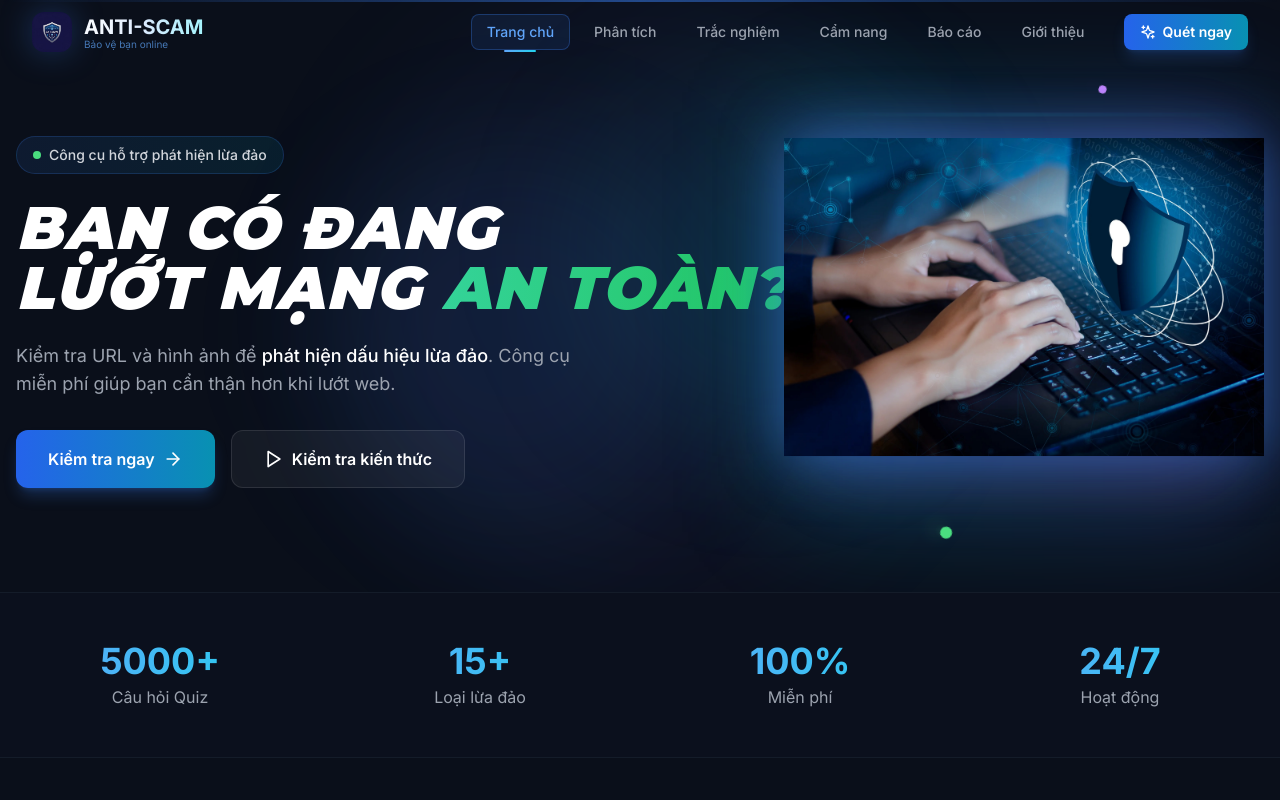
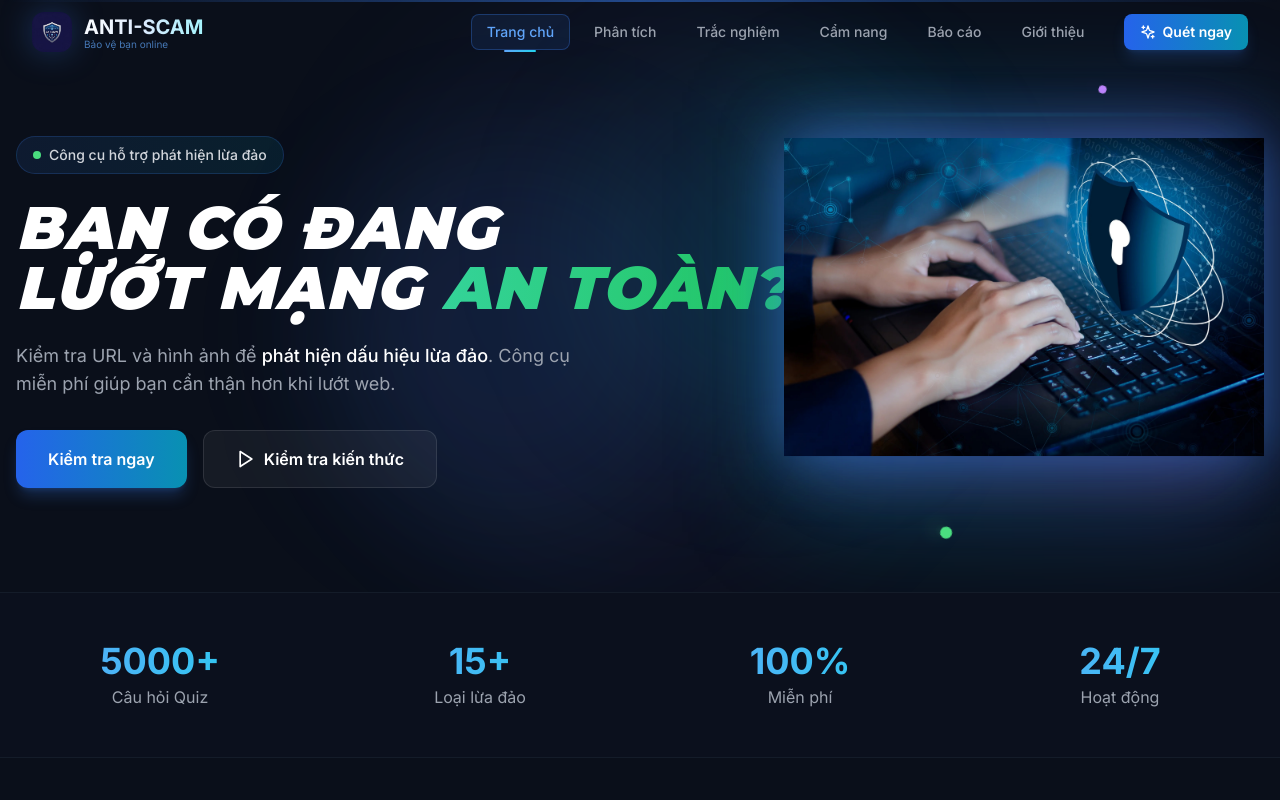
Before and after one commit to maitamdev/Anti-Scam, a Next.js app: page / in a window 1280 px wide. Shown: the top 800 px of the page. Built offline with nearby package versions, Linux system fonts and the light colour scheme.

Commit message:
update button

```diff
--- a/app/page.tsx
+++ b/app/page.tsx
@@ -122,7 +122,6 @@ export default function Home() {
                     whileTap={{ scale: 0.98 }}
                   >
                     Kiểm tra ngay
-                    <ArrowRight className="w-5 h-5" />
                   </motion.button>
 
                   <motion.button
```
